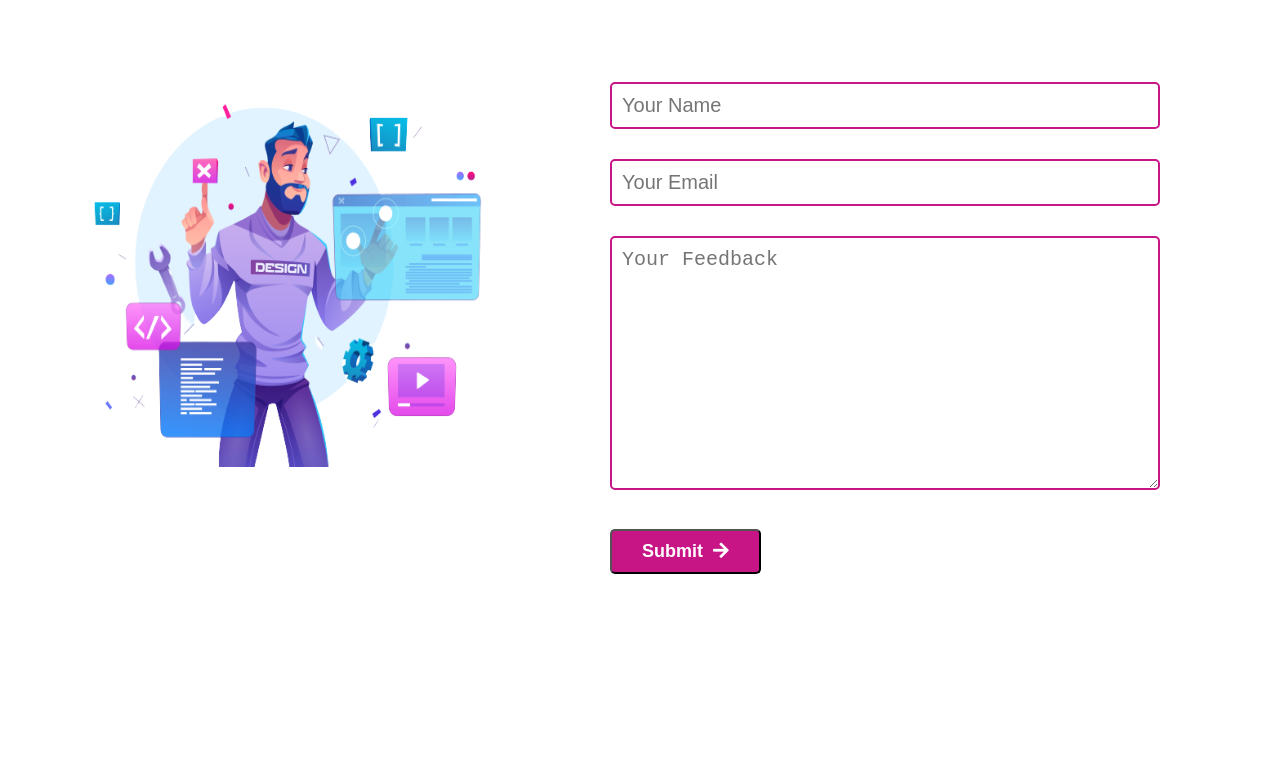
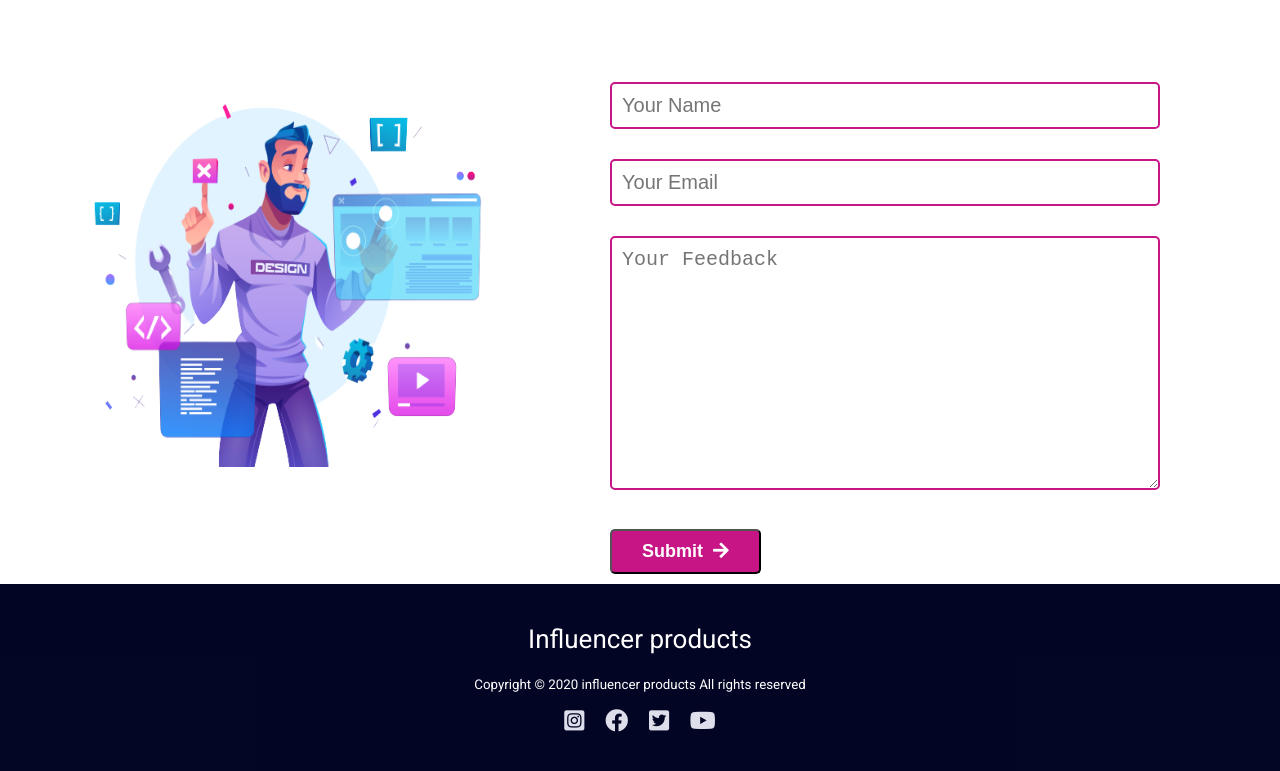
Before and after one commit to Abdul-Rakib92/Assignment-2-influencer-gear, a plain HTML site: page index.html in a window 1280 px wide. Shown: the part 2645-3416 px from the top of the page. Before the commit the page ends 3229 px from the top, so only its background shows below. Drawn offline with Linux system fonts and the light colour scheme; a web font is replaced by a local one.

Commit message:
footer added

```diff
--- a/index.html
+++ b/index.html
@@ -331,8 +331,20 @@
 
     </main>
 
+
+    <!-- footer -->
+
     <footer>
+        <p>Influencer products</p>
+        <small>Copyright © 2020 influencer products
+            All rights reserved</small>
 
+        <div class="footer-icon">
+            <i class="fab fa-instagram-square"></i>
+            <i class="fab fa-facebook"></i>
+            <i class="fab fa-twitter-square"></i>
+            <i class="fab fa-youtube"></i>
+        </div>
     </footer>
 </body>
 </html>
--- a/style.css
+++ b/style.css
@@ -242,3 +242,23 @@ hr{
     border-radius: 5px;
     border: 2px solid mediumvioletred;
 }
+
+/* footer */
+
+footer{
+    background-color: rgba(2, 4, 36, 0.993);
+    color: white;
+    text-align: center;
+    padding: 40px 20px;
+}
+footer p{
+    font-size: 26px;
+    padding-bottom: 20px;
+}
+.footer-icon{
+    font-size: 23px;
+    color: rgb(221, 222, 233);
+    padding-top: 15px;
+    word-spacing: 15px;
+    cursor: pointer;
+}
```
